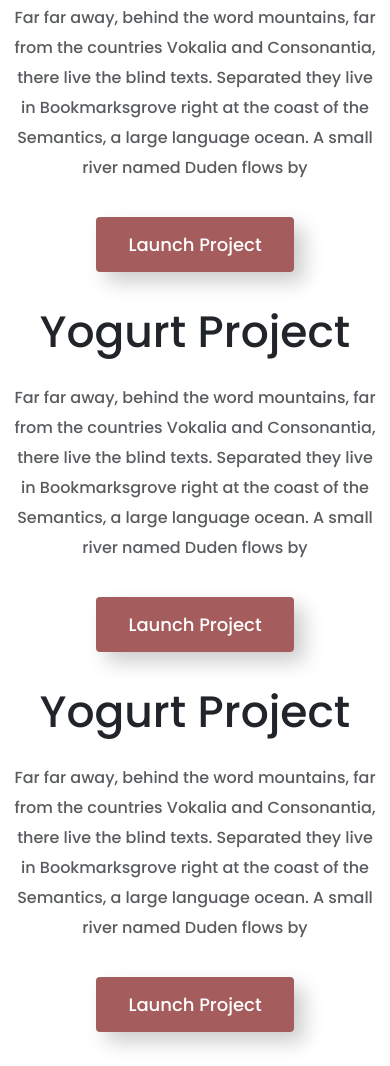
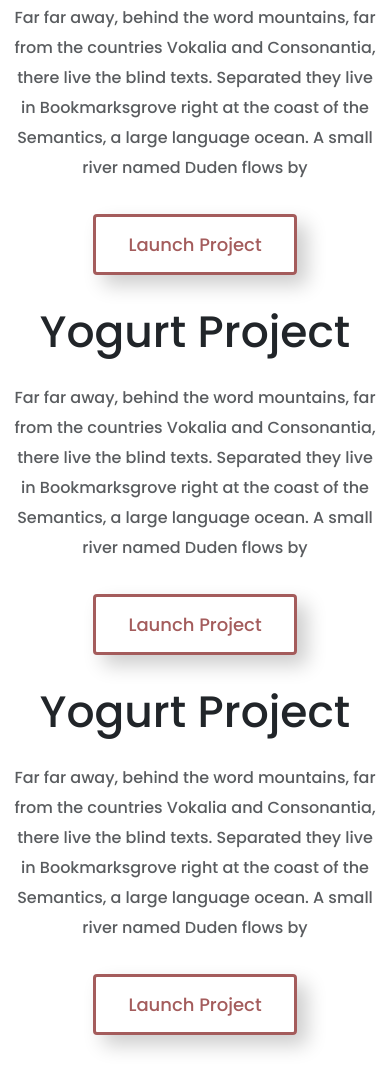
Before and after one commit to samanthaknoll/portfolio-project, a plain HTML site: page index.html in a window 390 px wide. Shown: the part 830-1896 px from the top of the page. Drawn offline with nearby package versions, Linux system fonts and the light colour scheme.

```diff
--- a/styles/portfolio.css
+++ b/styles/portfolio.css
@@ -86,8 +86,9 @@
   margin: 30px;
 }
 .project-button {
-  background: var(--branding-color);
-  color: white;
+  background: white;
+  color: var(--branding-color);
+  border: solid var(--branding-color);
   text-decoration: none;
   border-radius: 4px;
   font-family: var(--default-font-family);
@@ -130,9 +131,10 @@
 
   .about-section {
     text-align: centered;
+    padding: 0;
   }
 
   .btn-branding {
     text-align: center;
+  }
 }
-}
```
Also changed, not shown: about.html (+3 -1 lines).
